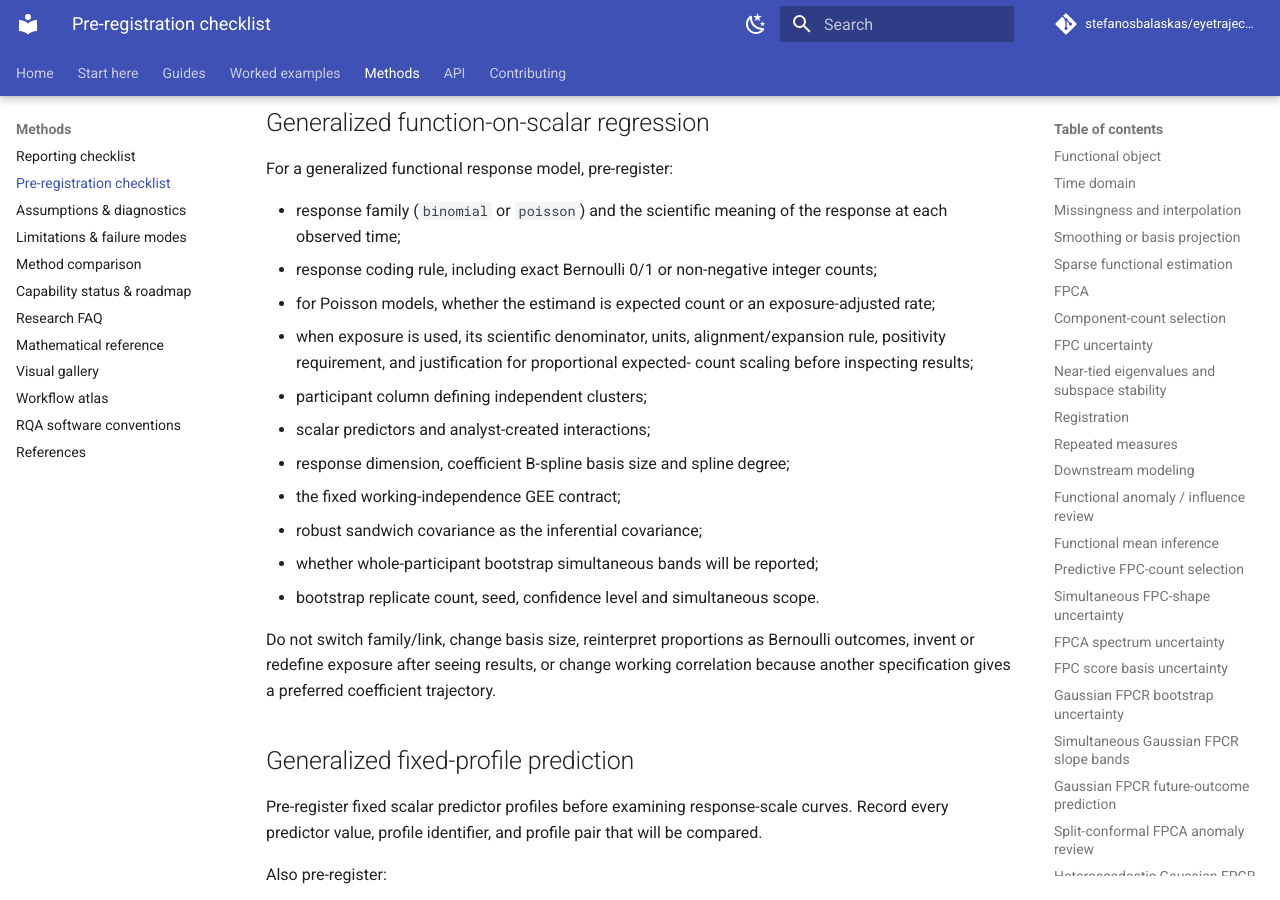
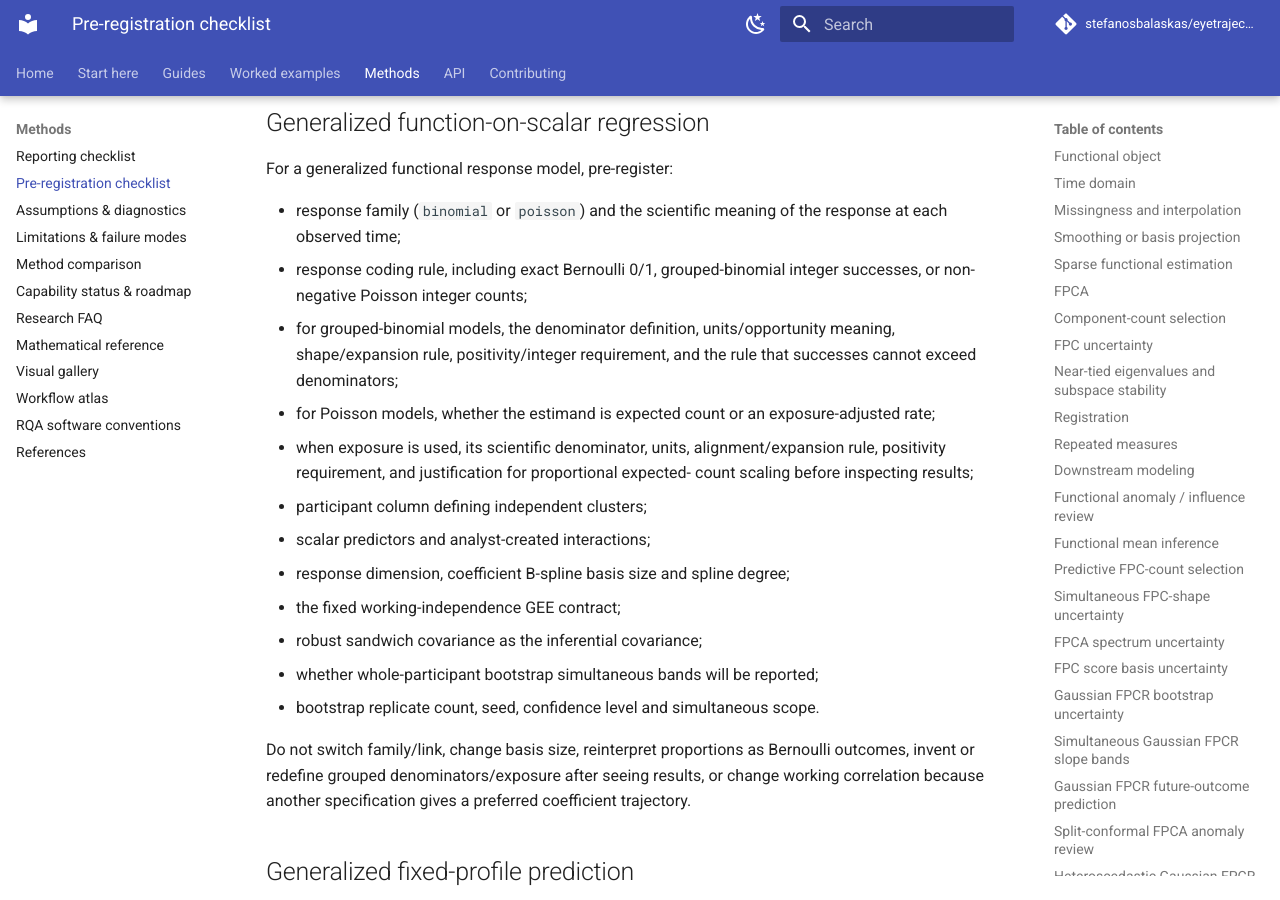
Before and after one commit to stefanosbalaskas/eyetrajectoriespy, an MkDocs documentation site: the page built from docs/methods/preregistration.md, in a window 1280 px wide and 900 px high, scrolled down 25980 px. Built offline with MkDocs 1.6.1 and Material for MkDocs 9.7.7, drawn with Linux system fonts in a browser that asks for light colours; comment, search, counter and statistics services are not loaded.

Commit message:
Integrate grouped binomial into preregistration.md

```diff
--- a/docs/methods/preregistration.md
+++ b/docs/methods/preregistration.md
@@ -882,8 +882,11 @@ For a generalized functional response model, pre-register:
 
 - response family (`binomial` or `poisson`) and the scientific meaning of the
   response at each observed time;
-- response coding rule, including exact Bernoulli 0/1 or non-negative integer
-  counts;
+- response coding rule, including exact Bernoulli 0/1, grouped-binomial integer
+  successes, or non-negative Poisson integer counts;
+- for grouped-binomial models, the denominator definition, units/opportunity
+  meaning, shape/expansion rule, positivity/integer requirement, and the rule
+  that successes cannot exceed denominators;
 - for Poisson models, whether the estimand is expected count or an
   exposure-adjusted rate;
 - when exposure is used, its scientific denominator, units, alignment/expansion
@@ -898,9 +901,9 @@ For a generalized functional response model, pre-register:
 - bootstrap replicate count, seed, confidence level and simultaneous scope.
 
 Do not switch family/link, change basis size, reinterpret proportions as
-Bernoulli outcomes, invent or redefine exposure after seeing results, or change
-working correlation because another specification gives a preferred
-coefficient trajectory.
+Bernoulli outcomes, invent or redefine grouped denominators/exposure after
+seeing results, or change working correlation because another specification
+gives a preferred coefficient trajectory.
 
 ## Generalized fixed-profile prediction
 
```
